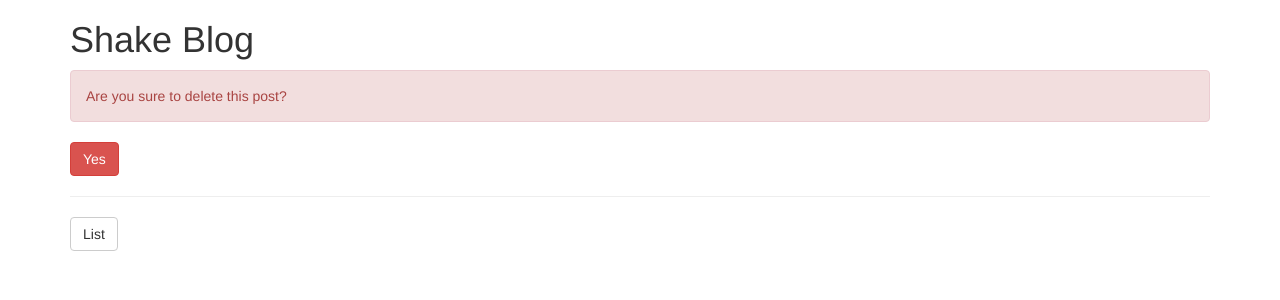
After one commit to lamiru/shake-blog, a Django app: template blog/templates/blog/post_delete_confirm.html in a window 1280 px wide. The commit adds this page. Shown: the top 300 px of the page. Run offline with Django 3.2, Linux system fonts and the light colour scheme; the template is opened without the code that fills it, so the values that code supplies are empty; some libraries are stand-ins or nearby versions.

Commit message:
post_delete

```diff
--- /dev/null
+++ b/blog/templates/blog/post_delete_confirm.html
@@ -0,0 +1,19 @@
+{% extends "layout.html" %}
+{% load bootstrap3 %}
+
+{% block content %}
+    <div class="alert alert-danger">
+        Are you sure to delete this post?
+    </div>
+
+    <form action="" method="post">
+        {% csrf_token %}
+        {% buttons %}
+            <button type="submit" class="btn btn-danger">Yes</button>
+        {% endbuttons %}
+    </form>
+
+    <hr/>
+
+    <a href="{% url "blog:index" %}" class="btn btn-default">List</a>
+{% endblock %}
--- a/blog/templates/blog/post_detail.html
+++ b/blog/templates/blog/post_detail.html
@@ -14,6 +14,7 @@
     </div>
 
     <a href="{% url "blog:post_edit" post.id %}" class="btn btn-info">Edit</a>
+    <a href="{% url "blog:post_delete" post.id %}" class="btn btn-danger">Delete</a>
     <a href="{% url "blog:index" %}" class="btn btn-default">List</a>
 
 {% endblock %}
--- a/blog/urls.py
+++ b/blog/urls.py
@@ -7,4 +7,5 @@ urlpatterns = patterns(
     url(r'^new/$', 'new', name='post_new'),
     url(r'^(?P<id>\d+)/edit/$', 'edit', name='post_edit'),
     url(r'^(?P<id>\d+)/$', 'detail', name='post_detail'),
+    url(r'^(?P<id>\d+)/delete/$', 'delete', name='post_delete'),
 )
```
Also changed, not shown: blog/views.py (+10 -0 lines).
